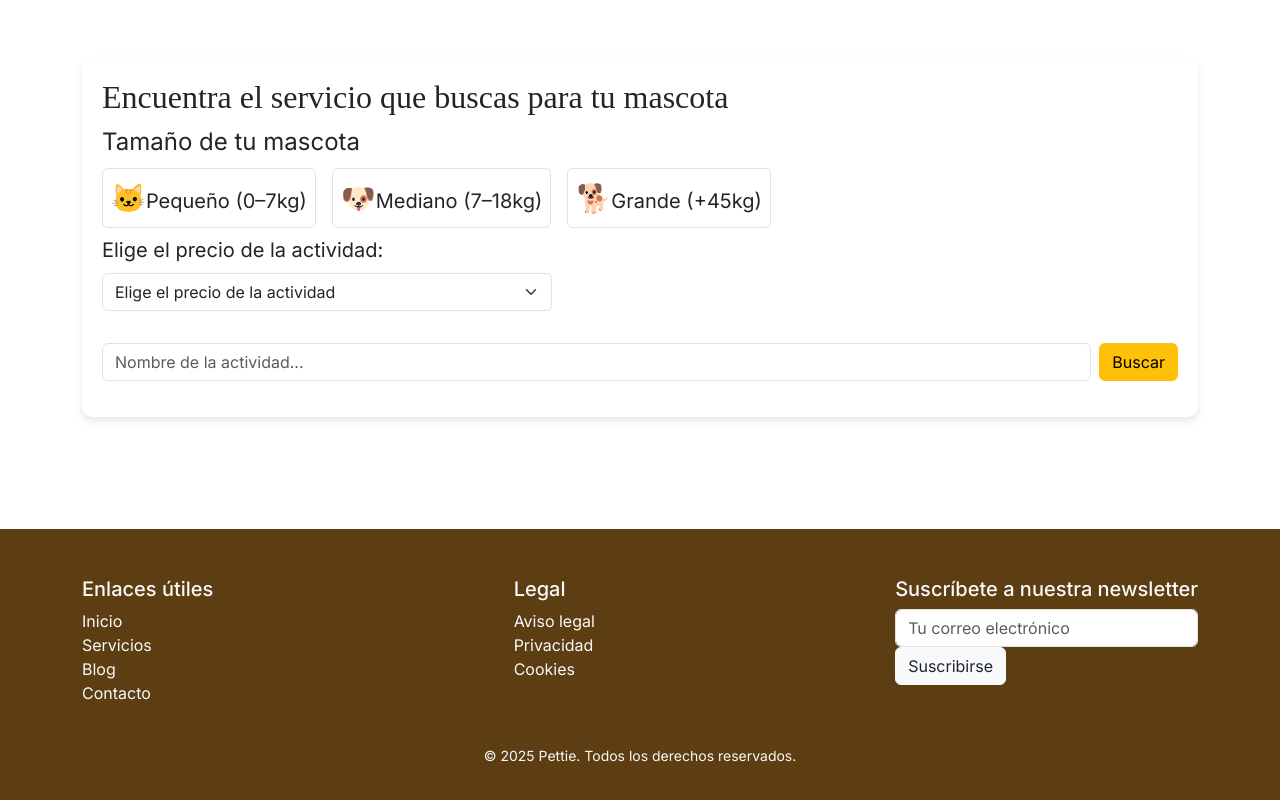
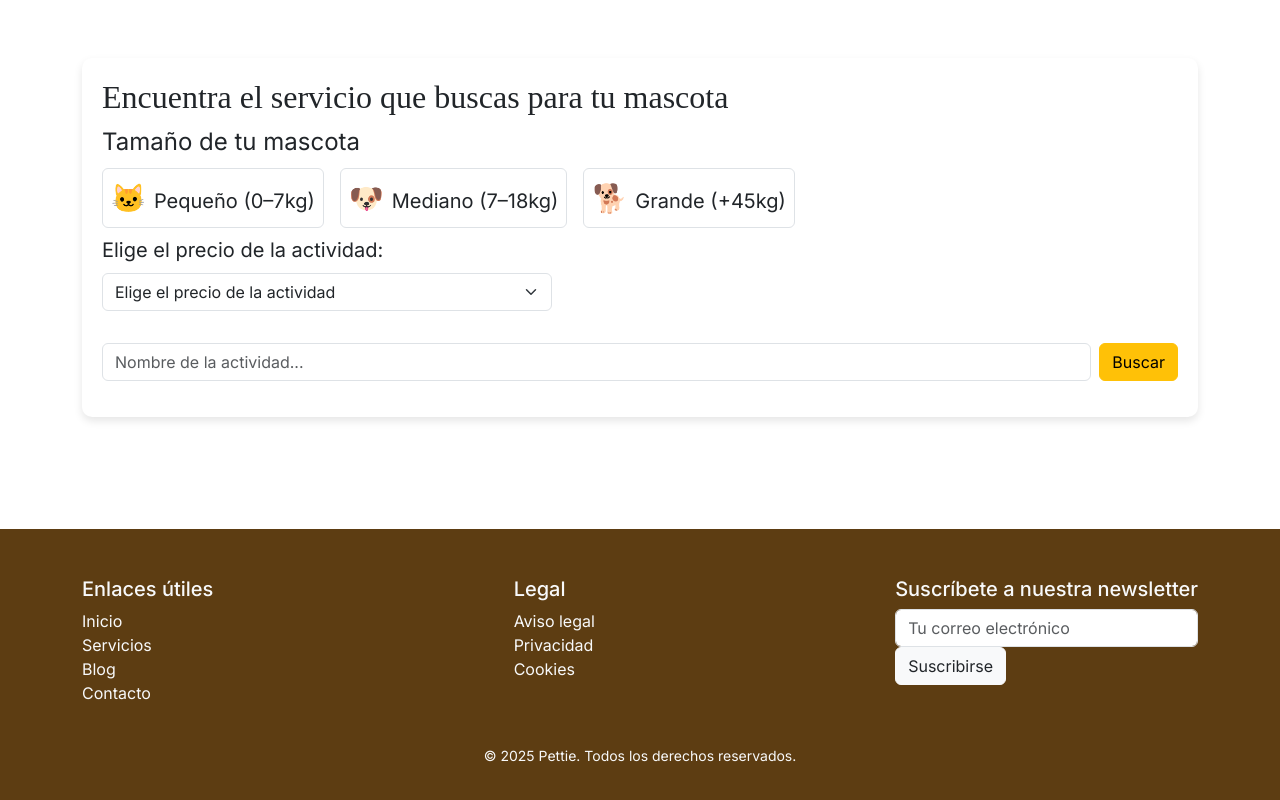
Before and after one commit to rekloyd/PettieExpressJS, a React (Vite) app in the folder frontend/Pettie/: page /servicios in a window 1280 px wide. Shown: the part 751-1551 px from the top of the page. Built offline with nearby package versions, Linux system fonts and the light colour scheme; a web font is replaced by a local one.

Commit message:
fixed styles form radio buttons on the search component

```diff
--- a/frontend/Pettie/src/components/searchComponent.tsx
+++ b/frontend/Pettie/src/components/searchComponent.tsx
@@ -44,12 +44,24 @@ const SearchComponent: React.FC<SearchComponentProps> = ({ onSearch }) => {
         <fieldset className="form-group">
           <legend className="form-label">Tamaño de tu mascota</legend>
 <div className="d-flex gap-3 flex-wrap">
-            {[{ label: 'Pequeño (0–7kg)', icon: '🐱', value: 'pequeno' },
+  {[
+    { label: 'Pequeño (0–7kg)', icon: '🐱', value: 'pequeno' },
     { label: 'Mediano (7–18kg)', icon: '🐶', value: 'mediano' },
-              { label: 'Grande (+45kg)', icon: '🐕', value: 'grande' }].map((opt) => (
+    { label: 'Grande (+45kg)', icon: '🐕', value: 'grande' },
+  ].map((opt) => {
+    const isSelected = tamanoMascota === opt.value;
+
+      return (
         <label
           key={opt.value}
-                  className={`sizes__option ${tamanoMascota === opt.value ? 'selected' : ''} p-2 border rounded`}
+          className={`sizes__option p-2 border rounded`}
+          style={{
+            cursor: 'pointer',
+            border: isSelected ? '1px solid #8B4513' : '1px solid #ccc',
+            boxShadow: isSelected ? '0 4px 8px rgba(139, 69, 19, 0.4)' : 'none',
+            transition: 'all 0.2s ease-in-out',
+            backgroundColor: isSelected ? '#fefaf6' : '#fff',
+          }}
         >
           <input
             type="radio"
@@ -59,10 +71,12 @@ const SearchComponent: React.FC<SearchComponentProps> = ({ onSearch }) => {
             className="d-none"
           />
           <span className="sizes__icon fs-3">{opt.icon}</span>
-                  <span className="sizes__label">{opt.label}</span>
+          <span className="sizes__label ms-2">{opt.label}</span>
         </label>
-            ))}
+      );
+    })}
   </div>
+
 
           {/* Precio */}
           <div className="mb-3">
```
Lines whose indentation alone changed are shown as unchanged.
